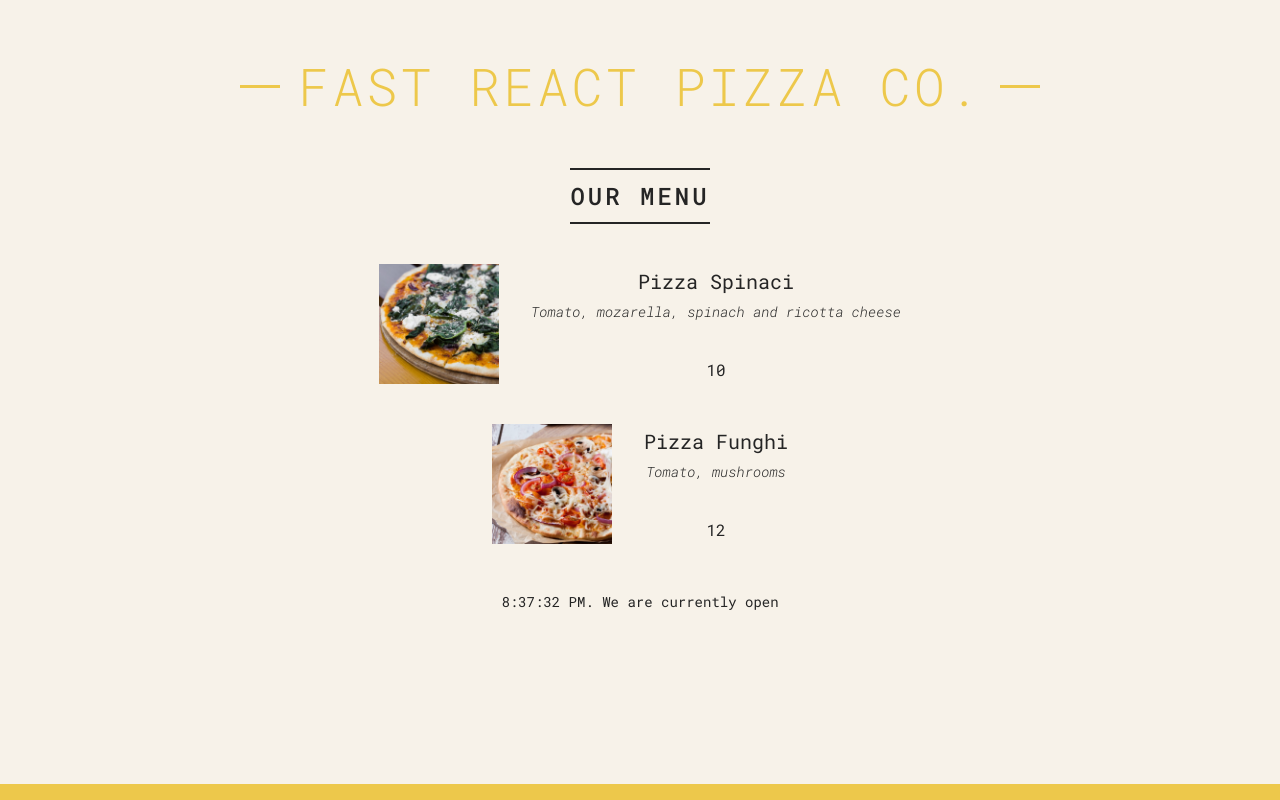
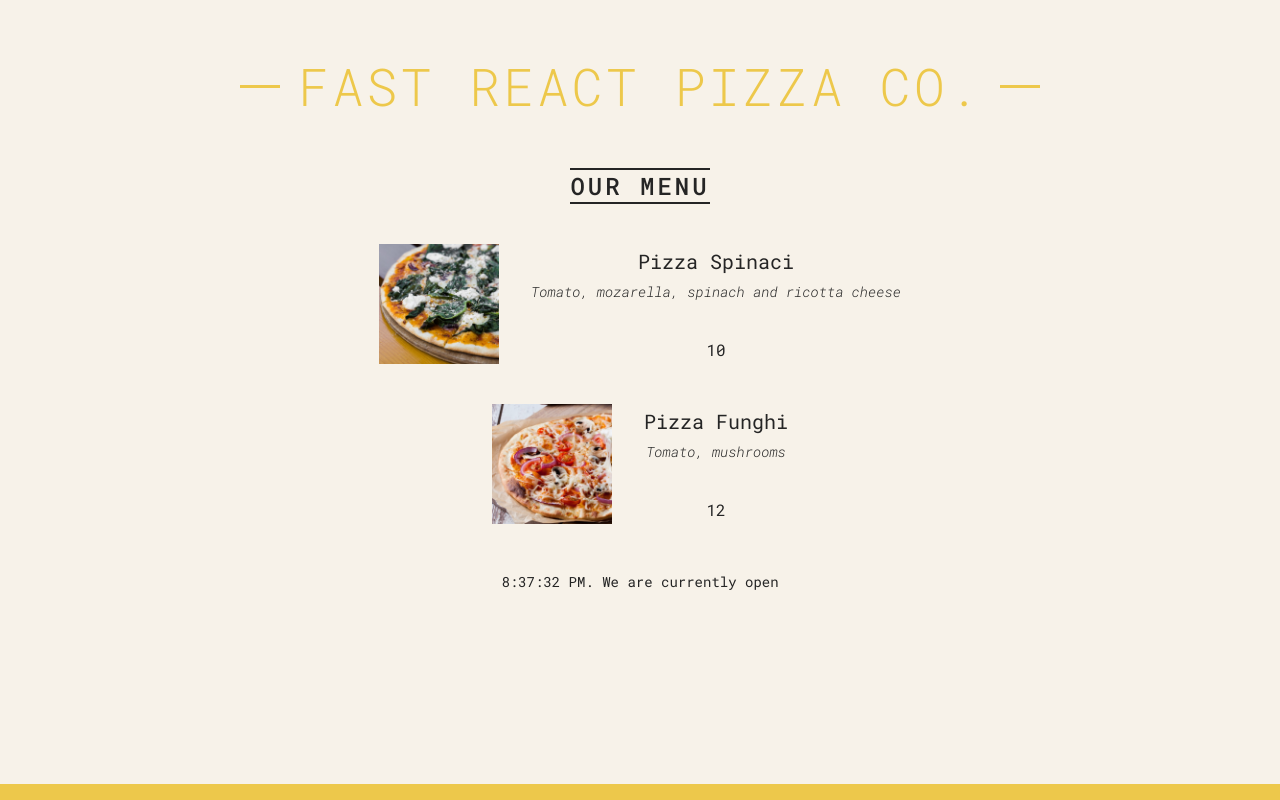
Before and after one commit to dariojularic/react-workshop, a React (Vite) app: page / in a window 1280 px wide. Built offline with nearby package versions, Linux system fonts and the light colour scheme.

Commit message:
Add style

```diff
--- a/src/index.css
+++ b/src/index.css
@@ -82,7 +82,7 @@ body {
 
 .menu h2 {
   display: inline-block;
-  padding: 1rem 0;
+  /* padding: 1rem 0; */
   border-top: 2px solid currentColor;
   border-bottom: 2px solid currentColor;
   font-size: 2.4rem;
```
